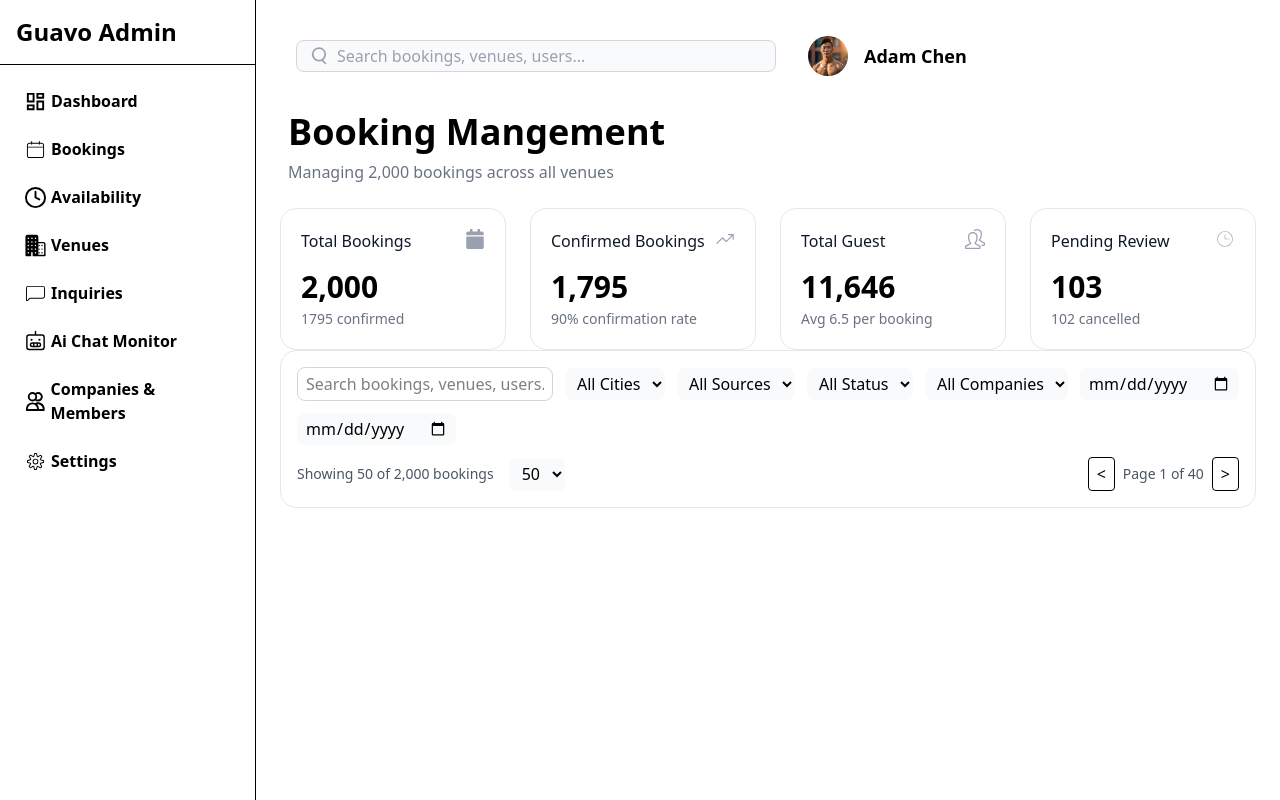
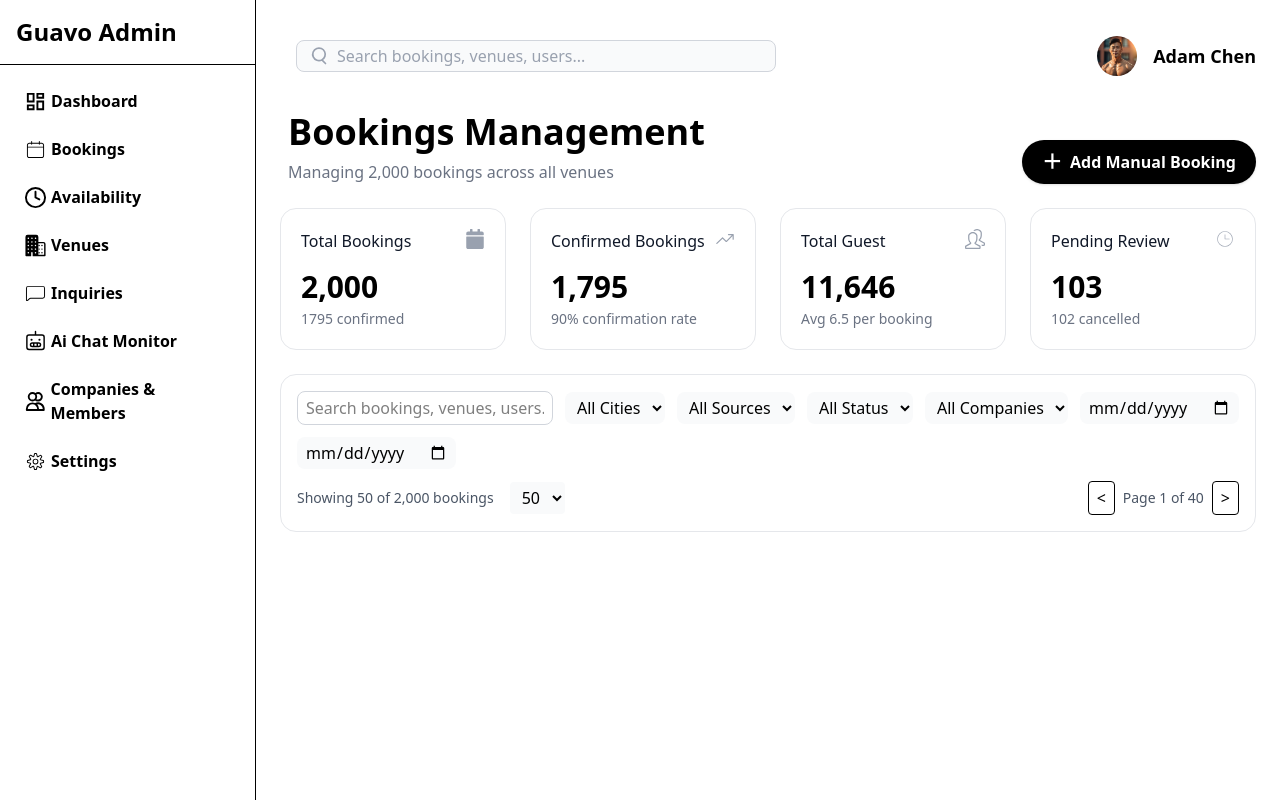
Before and after one commit to KyleC55/Guavo-Dashboard-Project, a React (Vite) app in the folder my-project/: page /bookings in a window 1280 px wide. Built offline with nearby package versions, Linux system fonts and the light colour scheme.

Commit message:
added manual bookings button, and then had chatgpt help fix the format of code

```diff
--- a/my-project/src/components/itemrows.tsx
+++ b/my-project/src/components/itemrows.tsx
@@ -2,10 +2,10 @@ import React from 'react';
 
 export const ItemRow: React.FC<{
     title: React.ReactNode;
-    tag?: React.ReactNode;                  // e.g., provider chip
-    subtitle?: string;                      // “Sarah Chen · TechCorp · 12 guests”
-    meta?: string;                          // “Today 7:00 PM”
-    rightBadge?: React.ReactNode;           // status on the right
+    tag?: React.ReactNode;
+    subtitle?: string;
+    meta?: string;
+    rightBadge?: React.ReactNode;
 }> = ({ title, tag, subtitle, meta, rightBadge }) => (
     <div className="flex items-start justify-between rounded-xl border border-neutral-200 px-4 py-3">
         <div className="min-w-0">
--- /dev/null
+++ b/my-project/src/components/manualbookingadd.tsx
@@ -0,0 +1,27 @@
+type Props = { onClick: () => void; disabled?: boolean; size?: "sm"|"md"|"lg" };
+
+const sizeClass = {
+    sm: "px-3 py-1.5 text-sm",
+    md: "px-5 py-2.5 text-base",
+    lg: "px-6 py-3 text-lg",
+};
+
+const AddManualBookingButton: React.FC<Props> = ({ onClick, disabled, size="md" }) => (
+    <button
+        type="button"
+        onClick={onClick}
+        disabled={disabled}
+        className={[
+            "inline-flex items-center gap-2 rounded-full",
+            "bg-black text-white font-semibold shadow-sm",
+            "hover:bg-neutral-900 active:scale-[0.99]",
+            "disabled:opacity-60 disabled:cursor-not-allowed",
+            "w-auto shrink-0 whitespace-nowrap",   // <-- key bits
+            sizeClass[size],
+        ].join(" ")}
+    >
+        <span className="text-xl leading-none">＋</span>
+        <span>Add Manual Booking</span>
+    </button>
+);
+export default AddManualBookingButton;
--- a/my-project/src/components/modal.tsx
+++ b/my-project/src/components/modal.tsx
@@ -1,11 +1,12 @@
-// src/components/Modal.ts (no JSX)
 import React, { useEffect, useRef } from "react";
+import { createPortal } from "react-dom";
 
 type ModalProps = {
     open: boolean;
-    title?: string;
+    title?: React.ReactNode;
     onClose: () => void;
     children: React.ReactNode;
+    footer?: React.ReactNode;
 };
 
 export default function Modal({ open, title, onClose, children }: ModalProps) {
@@ -28,7 +29,15 @@ export default function Modal({ open, title, onClose, children }: ModalProps) {
 
     if (!open) return null;
 
-    return React.createElement(
+    const headerEl =
+        title == null
+            ? null
+            : (typeof title === "string"
+                    ? React.createElement("h2", { className: "mb-4 text-xl font-semibold" }, title)
+                    : React.createElement("div", { className: "mb-4" }, title) // <-- render node as-is
+            );
+
+    const tree = React.createElement(
         "div",
         { className: "fixed inset-0 z-[9999] flex items-center justify-center" },
         React.createElement("div", {
@@ -36,7 +45,6 @@ export default function Modal({ open, title, onClose, children }: ModalProps) {
             onClick: onClose,
             "aria-hidden": "true",
         }),
-        // Panel
         React.createElement(
             "div",
             {
@@ -44,17 +52,10 @@ export default function Modal({ open, title, onClose, children }: ModalProps) {
                 role: "dialog",
                 "aria-modal": "true",
                 tabIndex: -1,
-                className:
-                    "relative z-10 w-full max-w-lg rounded-xl bg-white p-6 shadow-xl outline-none",
+                className: "relative z-10 w-full max-w-lg rounded-xl bg-white p-6 shadow-xl outline-none",
                 onClick: (e: any) => e.stopPropagation(),
             },
-            title
-                ? React.createElement(
-                    "h2",
-                    { className: "mb-4 text-xl font-semibold" },
-                    title
-                )
-                : null,
+            headerEl,
             children,
             React.createElement(
                 "div",
@@ -71,4 +72,6 @@ export default function Modal({ open, title, onClose, children }: ModalProps) {
             )
         )
     );
+
+    return createPortal(tree, document.body);
 }
--- a/my-project/src/pages/booking.tsx
+++ b/my-project/src/pages/booking.tsx
@@ -1,39 +1,73 @@
 import Sidebar from "../components/sidebar.tsx";
 import Search from "../components/searchbar.tsx";
-import {ProfileCard} from "../components/profilecard.tsx";
-import {displayProfile} from "../data/profile.ts";
-import {bookingData} from "../data/metricCards.ts";
+import { ProfileCard } from "../components/profilecard.tsx";
+import { displayProfile } from "../data/profile.ts";
+import { bookingData } from "../data/metricCards.ts";
 import BookingMetricCard from "../components/bookingmetriccard.tsx";
 import BookingFilters from "../components/bookingfilters.tsx";
+import Modal from "../components/modal.tsx";
+import ManualBookingForm from "../components/manualbookings.tsx";
+import { useState } from "react";
+import AddManualBookingButton from "../components/manualbookingadd.tsx";
 
 const Bookings = () => {
+    const [manualOpen, setManualOpen] = useState(false);
+
     return (
+        <div className="flex min-h-screen">
+            <aside className="w-64 border-r">
+                <Sidebar />
+            </aside>
 
-        <div className="flex h-screen">
-            <div className="w-64 border-r">
-                <Sidebar/>
-            </div>
-
-            <div className="flex-1 flex flex-col p-6">
-                <div className="flex gap-4">
-                    <Search/>
+            <main className="flex-1 flex flex-col p-6">
+                <div className="flex items-center gap-4">
+                    <div className="flex-1">
+                        <Search />
+                    </div>
                     <ProfileCard profile={displayProfile[0]} />
                 </div>
-                <h1 className="text-black text-4xl font-bold mt-6 ml-2">Booking Mangement</h1>
-                <h2 className="text-gray-500 mt-2 ml-2 max-w-2xl">
-                    Managing 2,000 bookings across all venues
-                </h2>
+
+                <div className="mt-6 flex items-end">
+                    <div className="ml-2">
+                        <h1 className="text-black text-4xl font-bold">Bookings Management</h1>
+                        <p className="text-gray-500 mt-2 max-w-2xl">
+                            Managing 2,000 bookings across all venues
+                        </p>
+                    </div>
+                    <div className="ml-auto shrink-0">
+                        <AddManualBookingButton onClick={() => setManualOpen(true)} />
+                    </div>
+                </div>
+
+                <Modal
+                    open={manualOpen}
+                    onClose={() => setManualOpen(false)}
+                    title="Add Manual Booking"
+                    footer={
+                        <button
+                            type="submit"
+                            form="manual-booking-form"
+                            className="rounded-md px-4 py-2 bg-black text-white"
+                        >
+                            Save
+                        </button>
+                    }
+                >
+                    <ManualBookingForm onDone={() => setManualOpen(false)} />
+                </Modal>
 
                 <section className="grid grid-cols-1 sm:grid-cols-2 lg:grid-cols-4 gap-6 mt-6">
-                        {bookingData.map((card) => (
-                            <BookingMetricCard key={card.title} {...card} />
-                        ))}
+                    {bookingData.map((card) => (
+                        <BookingMetricCard key={card.title} {...card} />
+                    ))}
                 </section>
-                <BookingFilters/>
-            </div>
+
+                <div className="mt-6">
+                    <BookingFilters />
+                </div>
+            </main>
         </div>
-    )
+    );
 };
 
-
 export default Bookings;
```
Also changed, not shown: my-project/src/components/manualbookings.tsx (+64 -43 lines), my-project/types/types.ts (+13 -0 lines), my-project/src/components/bookingmetriccard.tsx (line endings or trailing spaces), my-project/src/pages/dashboard.tsx (line endings or trailing spaces).
